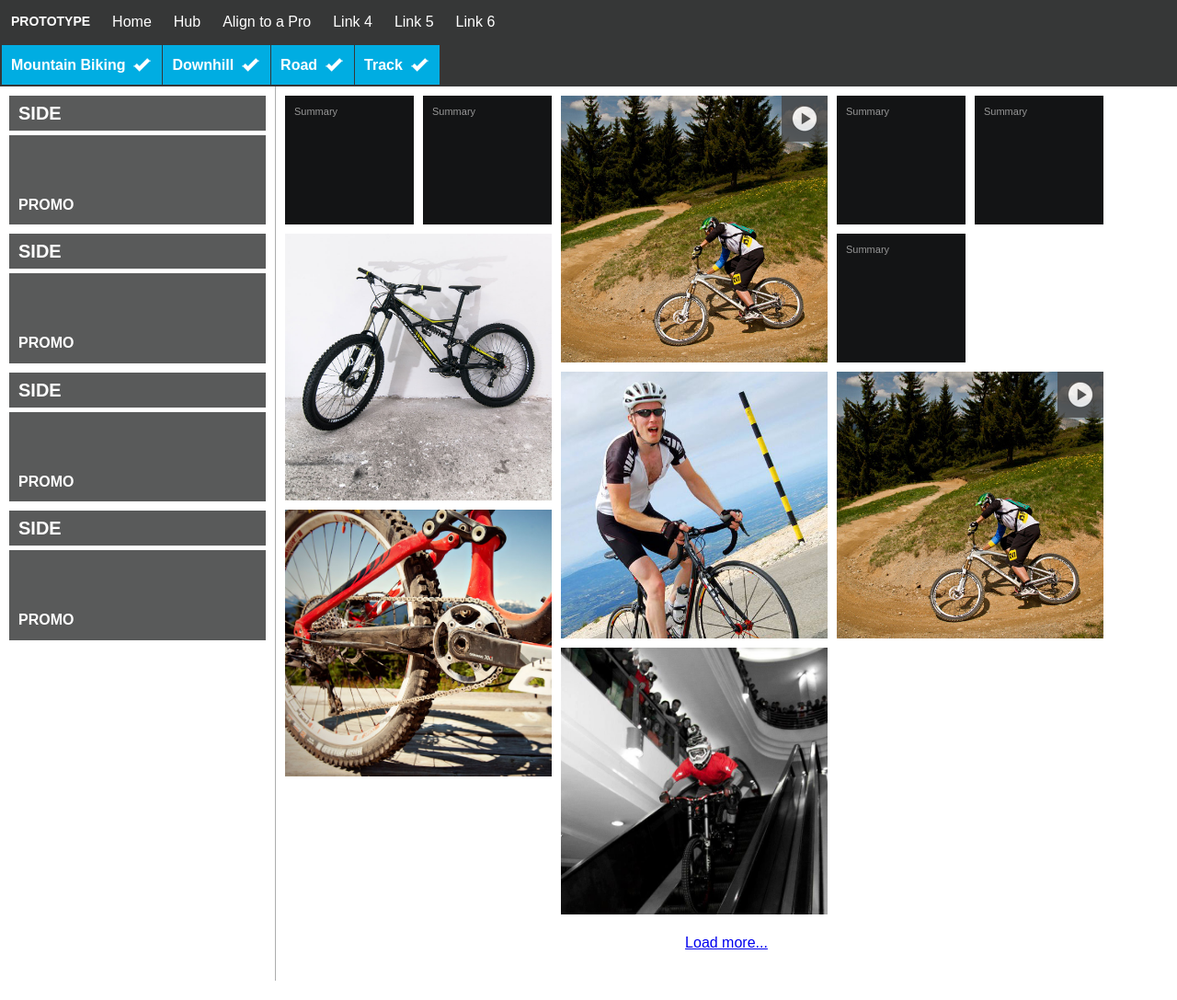
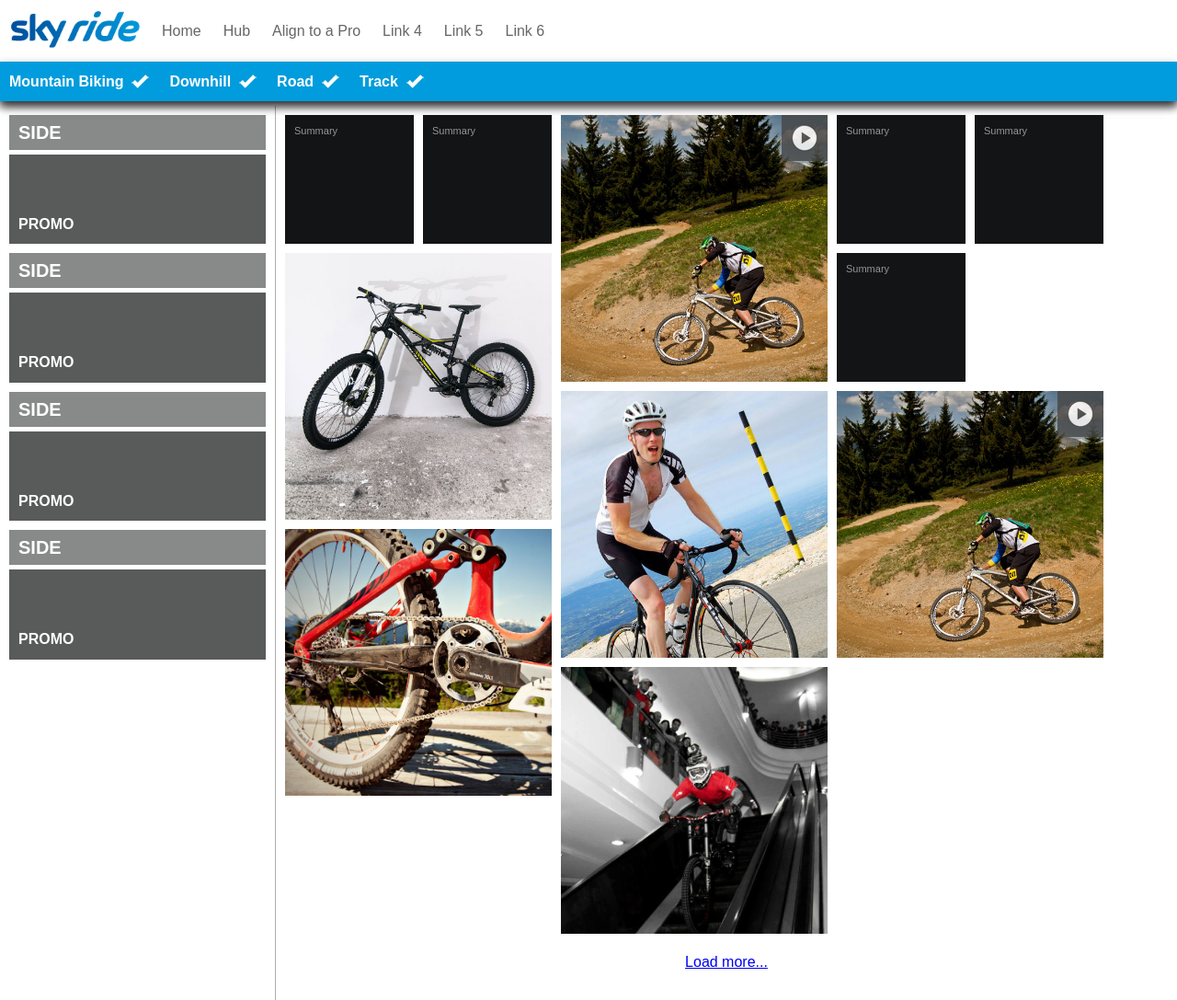
Before and after one commit to dwilliampeters/Zerg, a plain HTML site: page index.html in a window 1280 px wide. Shown: the whole page at 92% size. Before the commit the page ends 1066 px from the top, so only its background shows below. Drawn offline with nearby package versions, Linux system fonts and the light colour scheme; files whose address does not match are found by name.

Commit message:
on brand

```diff
--- a/css/main.css
+++ b/css/main.css
@@ -9,7 +9,7 @@
 
 html, button, input, select, textarea { color: #222; }
 html { overflow-y: scroll; }
-body { font-size: 1em; line-height: 1.4; background: white; }
+body { font-size: 1em; line-height: 1.4; background: white; color: #666; }
 ::-moz-selection { background: #b3d4fc; text-shadow: none; }
 ::selection { background: #b3d4fc; text-shadow: none; }
 hr { display: block; height: 1px; border: 0; border-top: 1px solid #ccc; margin: 1em 0; padding: 0; }
@@ -31,34 +31,35 @@ a, a:active, a:focus { outline: 0; outline: none; border: none; ie-dummy: expres
 
 img { max-width: 100%; }
 
-div[role="main"] { padding-top: 94px; background: white; text-align: center; position: relative; }
+div[role="main"] { padding-top: 115px; background: white; text-align: center; position: relative; }
 
-header[role="banner"] { background: #000; background: rgba(19, 20, 21, 0.85); position: fixed; top: 0; left: 0; width: 100%; z-index: 999; }
-header[role="banner"] h1 { margin: 0; font-weight: bold; font-size: 14px; text-transform: uppercase; }
-header[role="banner"] h1 a { line-height: 23px; display: block; padding: 12px; color: #fff; text-decoration: none; }
+header[role="banner"] { -webkit-box-shadow: 0 5px 10px rgba(0, 0, 0, 0.6); -moz-box-shadow: 0 5px 10px rgba(0, 0, 0, 0.6); box-shadow: 0 5px 10px rgba(0, 0, 0, 0.6); position: fixed; top: 0; left: 0; width: 100%; z-index: 999; }
+header[role="banner"] h1 { background: white; margin: 0; font-weight: bold; font-size: 14px; text-transform: uppercase; position: relative; z-index: 999; }
+header[role="banner"] h1 a { line-height: 23px; display: block; padding: 12px; color: #666; text-decoration: none; }
+header[role="banner"] h1 img { height: 40px; }
+.small-nav { background: rgba(0, 156, 221, 1); position: relative; z-index: 999; }
 .navi_nav { float: right; margin: 0; font-weight: bold; font-size: 14px; text-transform: uppercase; display: block; padding: 12px 48px 12px 12px; line-height: 23px; color: #fff; text-decoration: none; position: relative; }
 .navi_nav > i { background: url(../img/icon.menu.png) no-repeat 0 0; display: block; width: 28px; height: 19px; position: absolute; top: 12px; right: 10px; }
 .navi_filter { float: left; display: block; line-height: 23px; font-size: 14px; text-transform: uppercase; padding: 12px 12px 12px 48px; font-weight: bold; color: #fff; text-decoration: none; position: relative; z-index: 2; }
 .navi_filter > i { background: url(../img/icon.menu.png) no-repeat 0 0; display: block; width: 28px; height: 19px; position: absolute; top: 12px; left: 10px; }
 
-nav[role="sitenav"] { background: #000; background: rgba(19, 20, 21, 0.98); position: absolute; width: 100%; top: -282px; left: 0; z-index: 9999; -webkit-transition: 0.5s; -moz-transition: 0.5s; transition: 0.5s; }
+nav[role="sitenav"] { -webkit-box-shadow: 0 5px 10px rgba(0, 0, 0, 0.6); -moz-box-shadow: 0 5px 10px; box-shadow: 0 5px 10px rgba(0, 0, 0, 0.6); background: white; position: absolute; width: 100%; top: -282px; left: 0; z-index: 99; -webkit-transition: 0.5s; -moz-transition: 0.5s; transition: 0.5s; }
 nav[role="sitenav"].show { top: 94px; }
 nav[role="sitenav"] ul { margin: 0; padding: 0; }
-nav[role="sitenav"] a { line-height: 23px; display: block; padding: 12px; color: #fff; text-decoration: none; }
+nav[role="sitenav"] a { line-height: 23px; display: block; padding: 12px; color: #666; text-decoration: none; }
 
-nav[role="filters"] { background: #000; background: rgba(19, 20, 21, 0.8); text-align: center; width: 100%; position: absolute; top: -500px; left: 0; /*position: fixed; top: 47px; left: 0;*/ z-index: 99; list-style: none; margin: 0; text-align: left; -webkit-transition: 0.5s; -moz-transition: 0.5s; transition: 0.5s; }
+nav[role="filters"] { -webkit-box-shadow: 0 5px 10px rgba(0, 0, 0, 0.6); -moz-box-shadow: 0 5px 10px rgba(0, 0, 0, 0.6); box-shadow: 0 5px 10px rgba(0, 0, 0, 0.6); background: rgba(0, 156, 221, 1); text-align: center; width: 100%; position: absolute; top: -500px; left: 0; /*position: fixed; top: 47px; left: 0;*/ z-index: 99; list-style: none; margin: 0; text-align: left; -webkit-transition: 0.5s; -moz-transition: 0.5s; transition: 0.5s; }
 nav[role="filters"].show { top: 94px; }
-nav[role="filters"] ul { margin: 0; padding: 2px; z-index: 1; }
-.filterItem { padding: 1px; text-align: left; }
-.filterItem > a { line-height: 23px; position: relative; display: block; padding: 10px 40px 10px 10px; font-weight: bold; color: #fff; text-decoration: none; -webkit-transition: 0.5s; -moz-transition: 0.5s; transition: 0.5s; }
-.filterItem > a:hover { background: rgba(0, 173, 226, 0.4); }
-.filterItem > a.active { background: rgba(0, 173, 226, 1); }
+nav[role="filters"] ul { margin: 0; padding: 0; z-index: 1; }
+.filterItem { padding: 0; text-align: left; }
+.filterItem > a { line-height: 23px; position: relative; display: block; padding: 10px 40px 10px 10px; font-weight: bold; color: rgba(255, 255, 255, 0.7); text-decoration: none; -webkit-transition: 0.5s; -moz-transition: 0.5s; transition: 0.5s; }
+.filterItem > a.active { color: white; }
 .filterItem > a > i { background: url(../img/icon.filter.png) no-repeat right bottom; display: block; width: 23px; height: 23px; position: absolute; top: 10px; right: 10px; }
 .filterItem > a.active > i { background-position: right top; }
 
 aside[role="sideNav"] { display: none; -webkit-box-sizing: border-box; -moz-box-sizing: border-box; box-sizing: border-box; padding: 10px; border-right: 1px solid rgba(19, 20, 21, 0.35); float: left; width: 300px; margin-left: -300px; text-align: left; }
 aside[role="sideNav"] > section { margin-bottom: 10px; }
-aside[role="sideNav"] > section h1 { color: #fff; margin: 0; padding: 5px 10px; background: #000; background: rgba(19, 20, 21, 0.7); font-size: 20px; text-transform: uppercase; }
+aside[role="sideNav"] > section h1 { color: #fff; margin: 0; padding: 5px 10px; background: #000; background: rgba(19, 20, 21, 0.5); font-size: 20px; text-transform: uppercase; }
 aside[role="sideNav"] > section .promo { margin-top: 5px; min-height: 97px; background: #000; background: rgba(19, 20, 21, 0.7); }
 aside[role="sideNav"] > section .promo p { margin: 0; padding: 65px 10px 10px; color: #fff; font-weight: bold; font-size: 16px; text-transform: uppercase; }
 #content { padding: 0 0 20px; float: left; width: 100%; position: relative; overflow: hidden; }
@@ -190,16 +191,17 @@ aside[role="sideNav"] > section .promo p { margin: 0; padding: 65px 10px 10px; c
 
     div[role="main"] { padding-left: 300px; }
 
-    header[role="banner"] h1 { float: left; }
+    header[role="banner"] { background: white; }
+    header[role="banner"] h1 { background: none; float: left; }
     header[role="banner"] .navi { display: none; }
 
-    nav[role="sitenav"] { background: none; position: static; width: auto; float: left; }
+    nav[role="sitenav"] { -webkit-box-shadow: none; -moz-box-shadow: none; box-shadow: none; margin: 10px 0; background: none; position: static; width: auto; float: left; }
     nav[role="sitenav"] ul li { float: left; }
 
-    .navi_nav, .navi_filter { display: none; }
-    nav[role="filters"] { background: none; position: static; top: 0; float: left; }
-    nav[role="filters"] ul { padding: 2px; }
-    nav[role="filters"] ul li { float: left; margin-right: 1px; }
+    .small-nav { display: none; }
+    nav[role="filters"] { position: static; float: left; }
+    /*nav[role="filters"] ul { padding: 2px; }*/
+    nav[role="filters"] ul li { float: left; }
     .filterItem { padding: 0; }
 
     .lightbox { }
--- a/index.html
+++ b/index.html
@@ -25,7 +25,7 @@
 
             <header role="banner" class="clearfix">
 
-                <h1><a href="/git/zerg/">Prototype</a></h1>
+                <h1><a href="/git/zerg/"><img src="img/skyride-masthead.png" alt="Sky Ride" /></a></h1>
 
                 <nav role="sitenav" id="sitenav">
                     <ul class="clearfix">
@@ -38,6 +38,8 @@
                     </ul>
                 </nav>
 
+                <div class="small-nav clearfix">
+
                     <a class="navi navi_filter" data-target="filters" href="#">
                         Filter
                         <i></i>
@@ -48,7 +50,7 @@
                         <i></i>
                     </a>
 
-                <div class="small-nav"></div>
+                </div>
 
                 <nav role="filters" id="filters">
                     <ul class="filters clearfix">
--- a/js/main.js
+++ b/js/main.js
@@ -39,8 +39,8 @@ $(function() {
 		var windowScrollPos = $(this).scrollTop(),
 			windowScroll = 0- windowScrollPos;
 		$('header[role="banner"]').css({'top': windowScroll + 'px'});
-		if ( $(this).scrollTop() > 47 ){
-			$('header[role="banner"]').css({'top': '-47px'});
+		if ( $(this).scrollTop() > 67 ){
+			$('header[role="banner"]').css({'top': '-67px'});
 
 		}
 		/*$filterNav.css({'top': windowScroll + 'px'});
@@ -57,22 +57,22 @@ $(function() {
 
 		var touched = $(this).attr('data-target');
 
-		if ( $('#shell').hasClass(touched) ) {
+		/*if ( $('#shell').hasClass(touched) ) {
 			$('#shell').removeClass(touched);
 			return false;
 		}
 
 		$('#shell').removeClass();
-		$('#shell').addClass(touched);
+		$('#shell').addClass(touched);*/
 
-		/*if ( $('#' + touched + '').hasClass('show') ) {
+		if ( $('#' + touched + '').hasClass('show') ) {
 			$('#' + touched + '').removeClass('show');
 			return false;
 		}
 		$siteNav.removeClass('show');
 		$filterNav.removeClass('show');
 		console.log(touched);
-		$('#' + touched + '').addClass('show');*/
+		$('#' + touched + '').addClass('show');
 		return false;
 	});
 
```
Also changed, not shown: img/skyride-masthead.png (added). Lines whose indentation alone changed are shown as unchanged.
